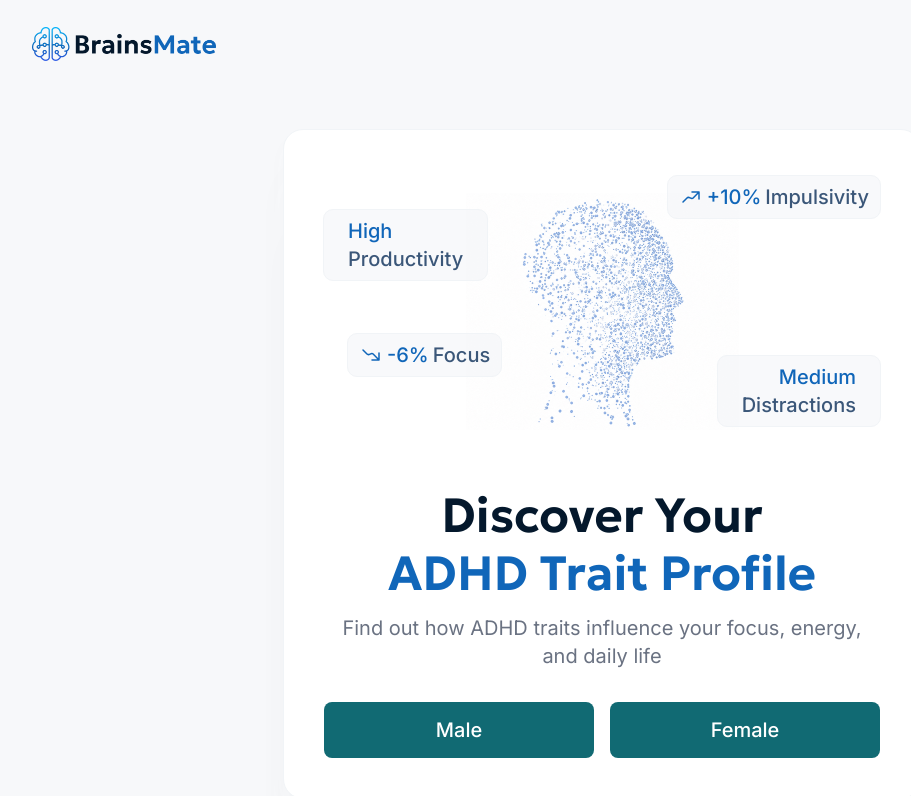
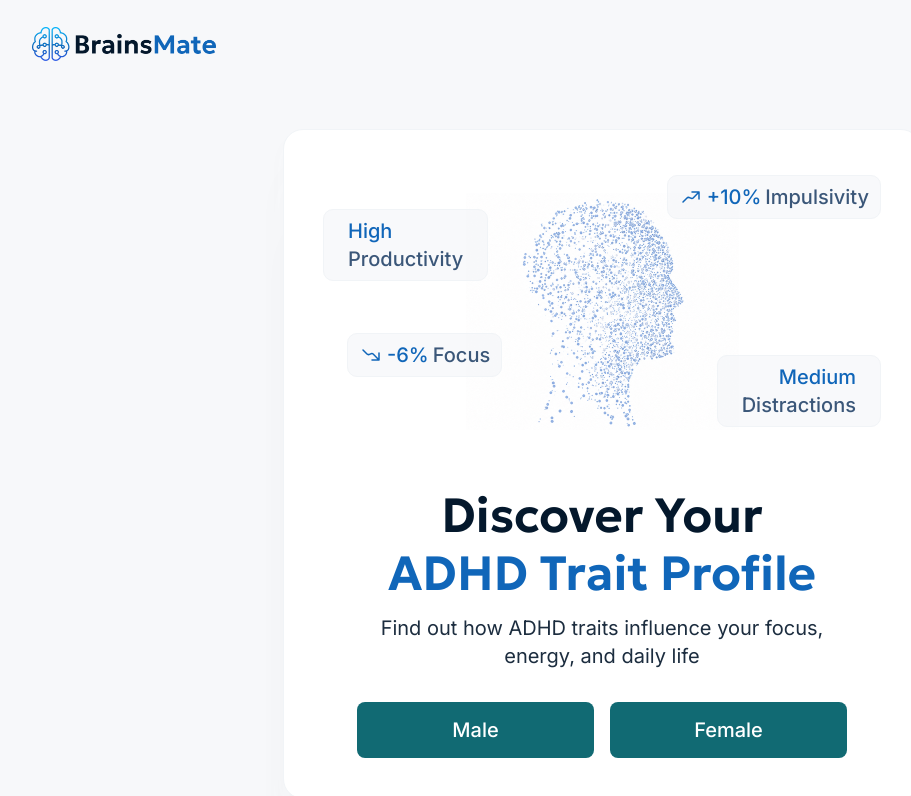
Before and after one commit to ilo667/adhdtest, a Next.js app in the folder frontend/: page / in a window 1280 px wide. Shown: the top 796 px of the page, without its empty margins (38-949 px from the left). Built offline with nearby package versions, Linux system fonts and the light colour scheme.

Commit message:
Landing: update subtitle color, wrap text+buttons in padded div

```diff
--- a/frontend/app/page.tsx
+++ b/frontend/app/page.tsx
@@ -45,11 +45,12 @@ export default function LandingPage() {
           <FloatingTag first="Medium" second="Distractions" style={{ top: 185, right: -1 }} className="text-right" />
         </div>
 
+        <div className="w-full" style={{ padding: '0 33px' }}>
           <h1 className="font-semibold text-[48px] leading-[58px] text-[#04182c] text-center mb-3">
             Discover Your{" "}
             <span className="text-[#1066b9] block">ADHD Trait Profile</span>
           </h1>
-        <p className="text-[20px] leading-[28px] text-gray-500 text-center mb-8">
+          <p className="text-[20px] leading-[28px] text-[#1C2D3F] text-center mb-8">
             Find out how ADHD traits influence your focus, energy, and daily life
           </p>
 
@@ -60,6 +61,7 @@ export default function LandingPage() {
               </Link>
             ))}
           </div>
+        </div>
 
       </div>
     </main>
```
Lines whose indentation alone changed are shown as unchanged.
